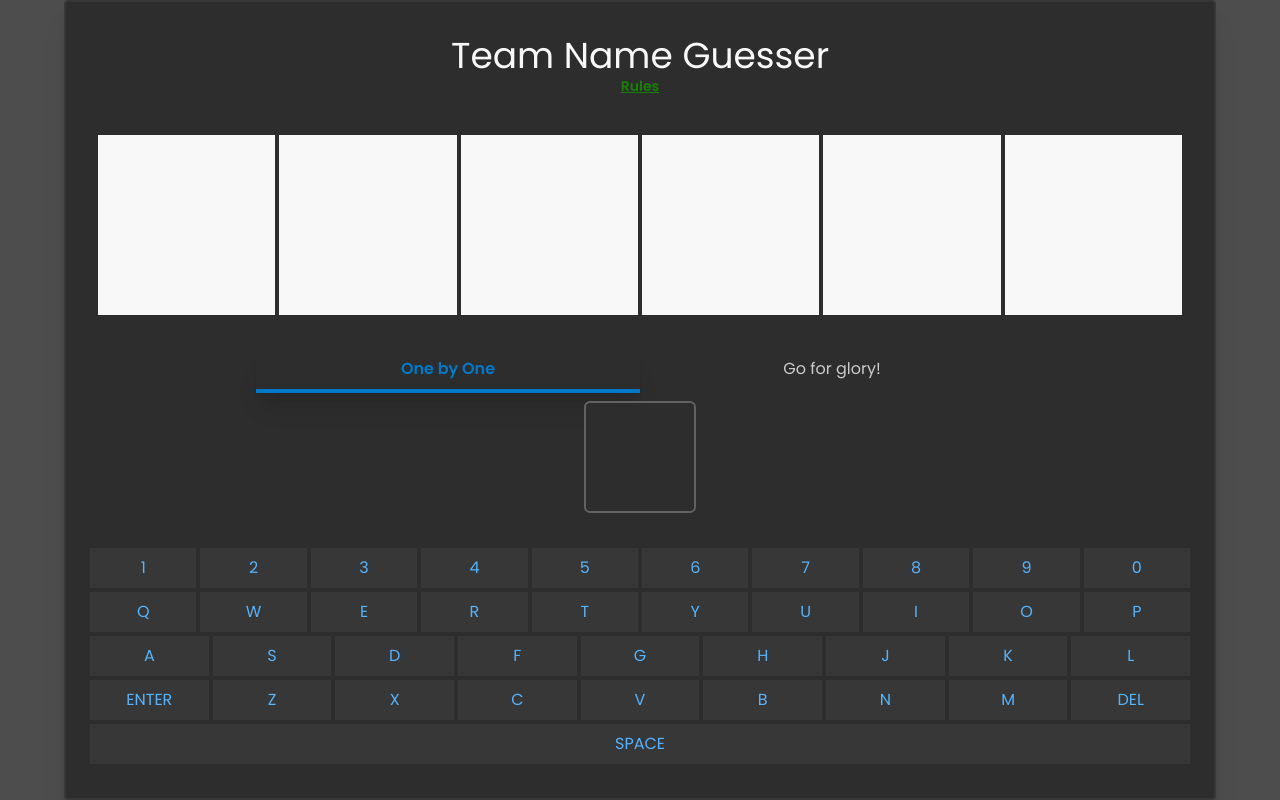
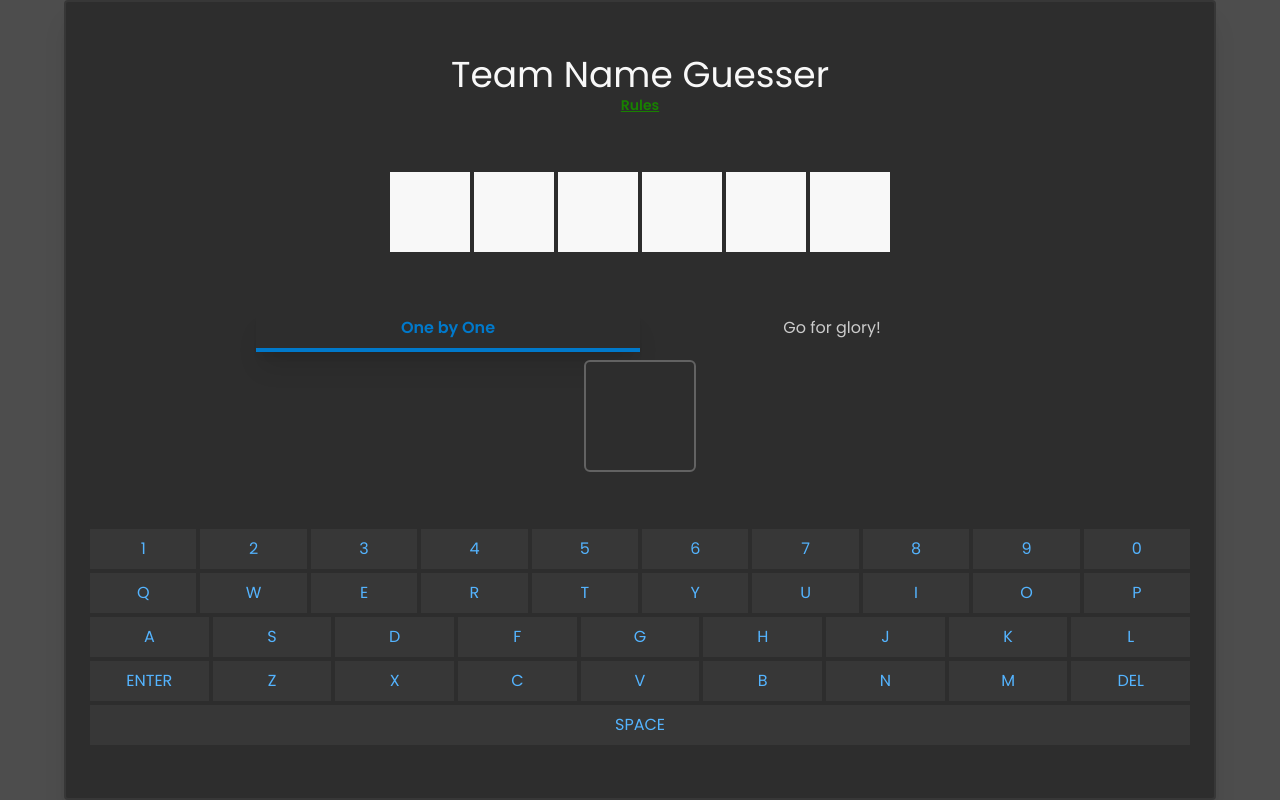
Before and after one commit to bibhashdash/team-guesser, a Next.js app: page / in a window 1280 px wide. Built offline with nearby package versions, Linux system fonts and the light colour scheme.

Commit message:
size fixes...refinements

```diff
--- a/src/app/page.tsx
+++ b/src/app/page.tsx
@@ -23,14 +23,16 @@ export default function Home() {
   const [showRulesModal, setShowRulesModal] = useState<boolean>(false);
   const [showGameOverModal, setShowGameOverModal] = useState<boolean>(false);
   const [inputTab, setInputTab] = useState<InputTab>(InputTab.oneByOne);
-
+  // const testingTeam = "Brighton and Hove Albion";
   const setTheTeam = (teams: string[]) => {
     const random = Math.floor(Math.random() * teams.length);
     setTeam(teams[random]);
   }
 
+
   useEffect(() => {
     setTheTeam(tempData);
+    // setTeam(testingTeam)
   }, []);
   const handleGameFinished = (result: GameResult) => {
     result === GameResult.win ? setGameOverMessage("You won!") : setGameOverMessage("You lost!");
@@ -175,7 +177,7 @@ export default function Home() {
       <div className="flex flex-col items-center w-full h-fit">
           <WhiteSquaresContainer gameState={gameState} userSubmissionArray={userSubmissionArray} matcherText={team} />
       </div>
-      <div id="tabbed-view-for-inputs" className="flex flex-col items-center w-full gap-2">
+      <div id="tabbed-view-for-inputs" className="flex flex-col items-center w-full gap-2 py-1">
         <div id="tabbed-navbar" className="flex w-full max-w-3xl justify-evenly">
           <div onClick={() => handleTabChange(InputTab.oneByOne)}
                className={`cursor-pointer border-gray50 w-full py-2 text-center ${inputTab === InputTab.oneByOne ? 'shadow-xl border-b-4 border-b-blue500 text-blue500 font-semibold' : 'text-white50' }`}>
@@ -189,7 +191,7 @@ export default function Home() {
         {
           inputTab === InputTab.oneByOne ? (
               <div id="one-by-one-input" className="flex justify-center">
-                <div className="rounded-md text-5xl text-center bg-black300 border-2 border-black100 text-white100 w-20 h-16 sm:w-28 sm:h-28 flex justify-center items-center">
+                <div className="rounded-md text-5xl text-center bg-black300 border-2 border-black100 text-white100 w-16 h-12 sm:w-28 sm:h-28 flex justify-center items-center">
                   {userInput}
                 </div>
               </div>
--- a/src/components/CharacterStorageBox.tsx
+++ b/src/components/CharacterStorageBox.tsx
@@ -8,7 +8,15 @@ export const CharacterStorageBox = ({character, backgroundColor, squareSize}: Ch
   return (
     <div
       className={`mt-1 flex justify-center items-center ${backgroundColor}`}
-      style={{width: `${squareSize}px`, height: `${squareSize}px`}}
+      style=
+        {
+          {
+            width: `${squareSize}px`,
+            height: `${squareSize}px`,
+            maxWidth: "80px",
+            maxHeight: "80px",
+          }
+        }
     >
       <p className="md:text-3xl lg:text-5xl text-center text-white100">
         {character}
--- a/src/components/WordStorageBox.tsx
+++ b/src/components/WordStorageBox.tsx
@@ -10,7 +10,7 @@ export interface WordStorageBoxProps {
 
 export const WordStorageBox = ({matcherWord, userSubmissionArray, gameState, squareSize}: WordStorageBoxProps) => {
   return (
-    <div className="flex gap-1 w-full justify-stretch">
+    <div className="flex gap-1 w-full justify-center">
       {
         gameState === GameState.gameStarted ? (
           matcherWord.split('').map((item, index) =>
```
